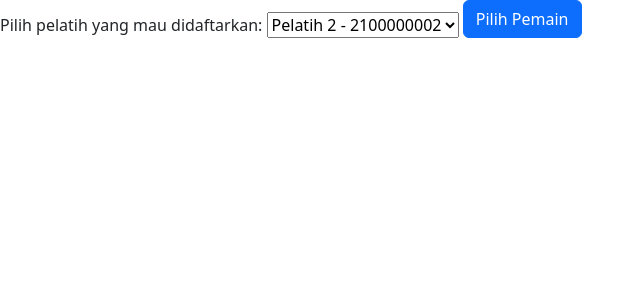
After one commit to griseldans/tk-basdat, a Django app: template mng_kelola_tim/templates/daftar_pelatih.html in a window 1280 px wide. The commit adds this page. Shown: the top 300 px of the page, without its empty margins (0-644 px from the left). Run offline with Django 4.2, Linux system fonts and the light colour scheme; the template is opened without the code that fills it, so the values that code supplies are empty.

Commit message:
buat pilih pemain dan pelatih didaftarin

```diff
--- /dev/null
+++ b/mng_kelola_tim/templates/daftar_pelatih.html
@@ -0,0 +1,18 @@
+{% extends 'base.html' %}
+
+{% block meta %}
+<title>Form Registrasi</title>
+{% endblock meta %}
+
+{% block content %}
+
+<form action="" method="post">
+    <label for="pelatih">Pilih pelatih yang mau didaftarkan: </label>
+    <select name="pelatih" id="pemain">
+        <option value="pelatih2">Pelatih 2 - 2100000002</option>
+        <option value="pelatih3">Pelatih 3 - 2100000003</option>
+    </select>
+    <button type="submit" class="btn btn-primary mb-3">Pilih Pemain</button>
+</form>
+
+{% endblock content %}
--- a/mng_kelola_tim/templates/daftar_tim.html
+++ b/mng_kelola_tim/templates/daftar_tim.html
@@ -1,7 +1,7 @@
 {% extends 'base.html' %}
 
 {% block meta %}
-<title>Form Registrasi</title>
+<title>Daftar Tim</title>
 {% endblock meta %}
 
 {% block content %}
```
